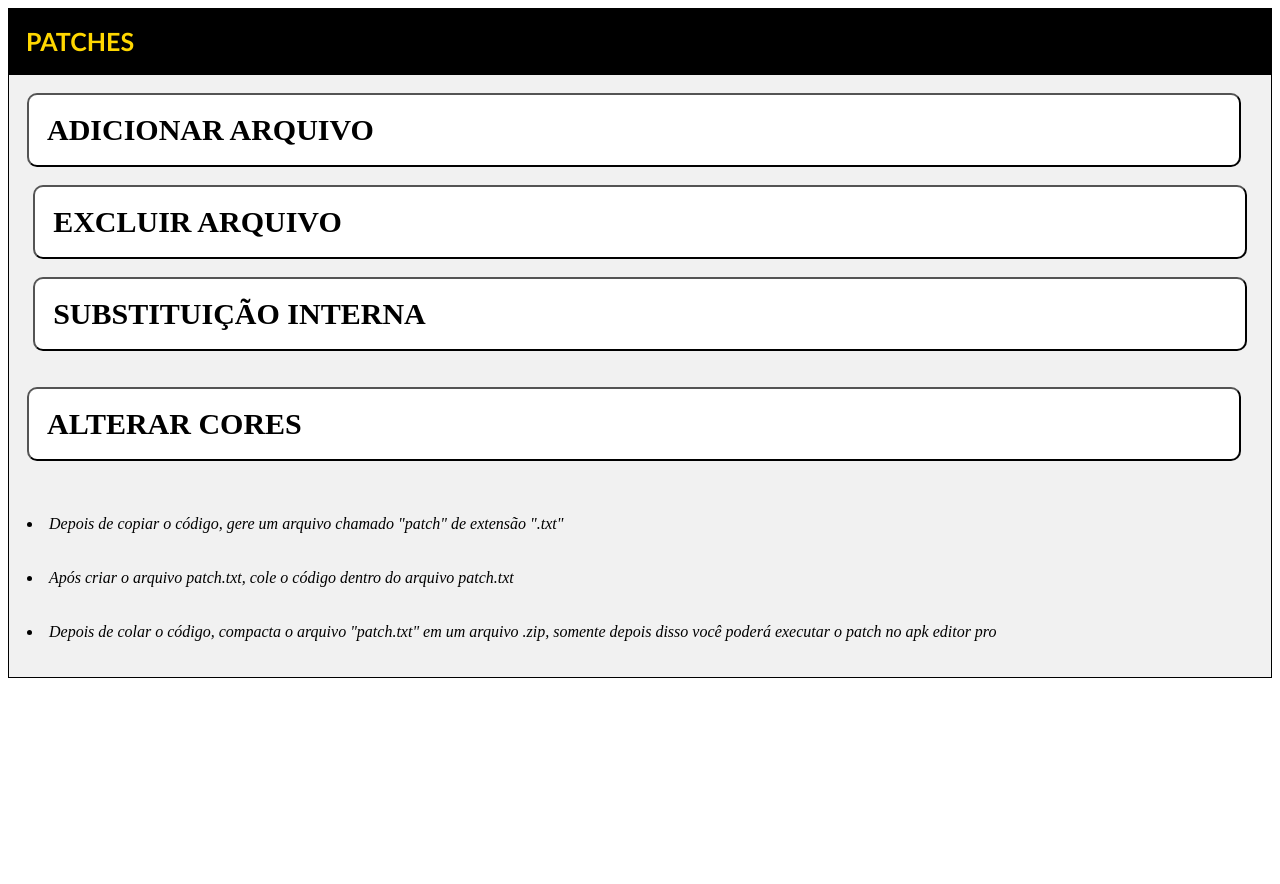
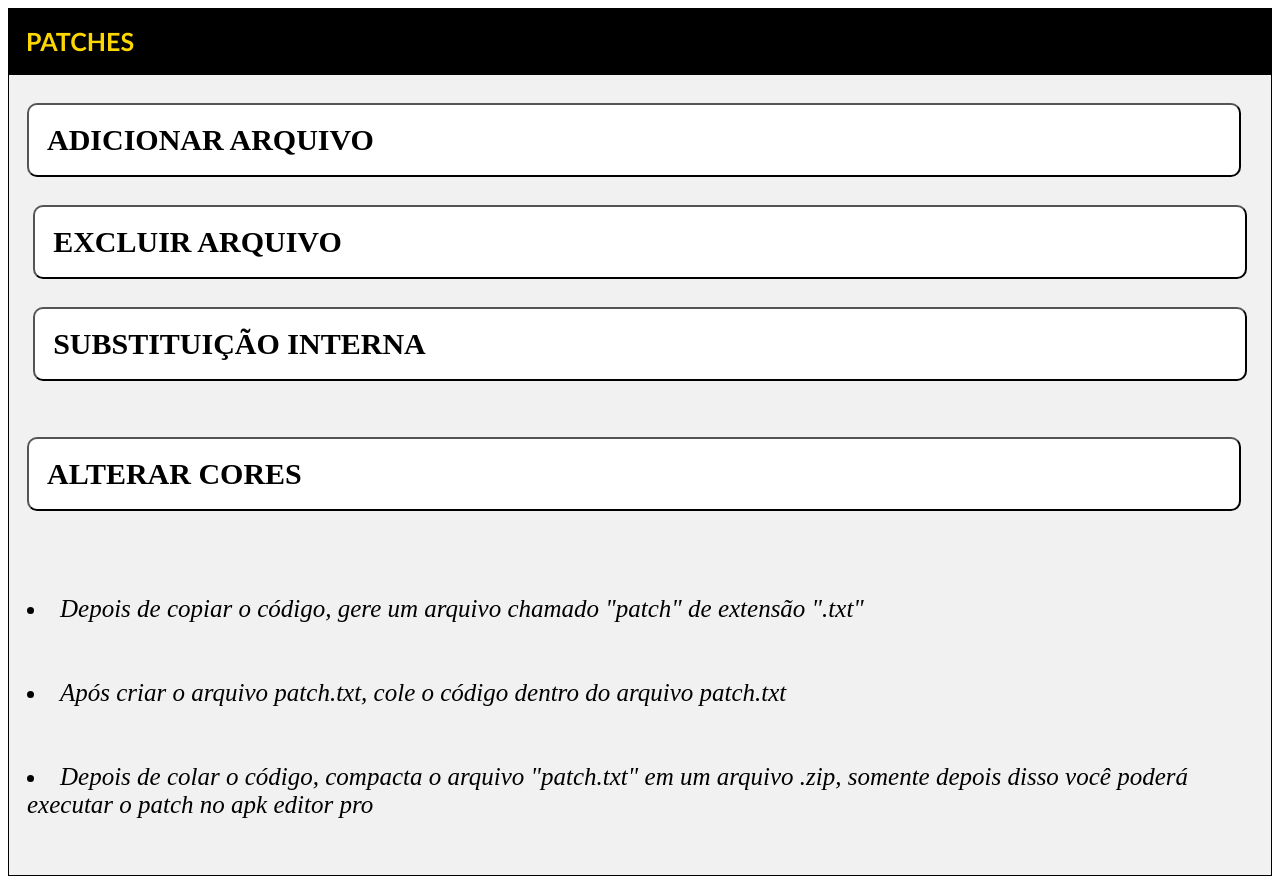
Before and after one commit to Brunomartins8/Apk-Patches, a plain HTML site: page patches.html in a window 1280 px wide. Before the commit the page ends 800 px from the top, so only its background shows below. Drawn offline with Linux system fonts and the light colour scheme.

Commit message:
Update patches.html

```diff
--- a/patches.html
+++ b/patches.html
@@ -9,6 +9,9 @@
 <body>
 
 <style>
+body {
+	font-size: 25px;
+}
 .collapsible {
   background-color: black;
   color: gold;
```
